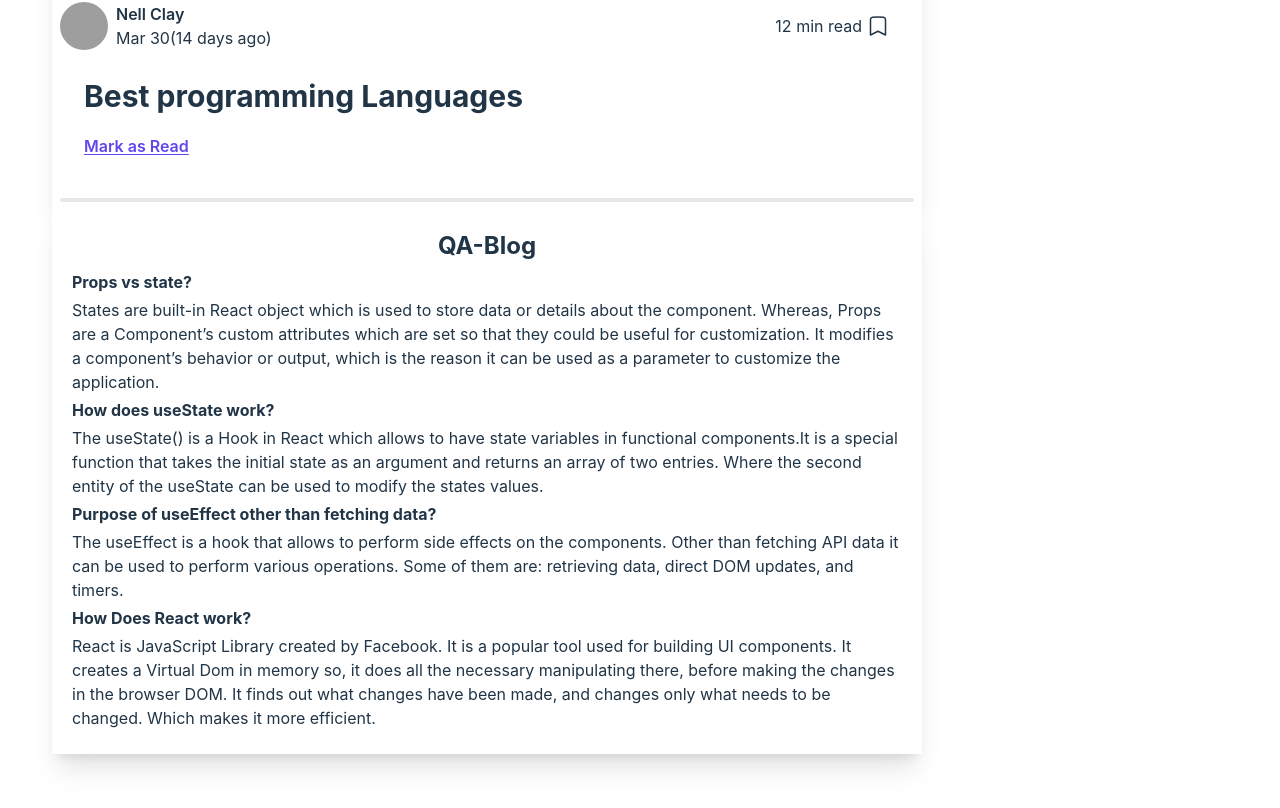
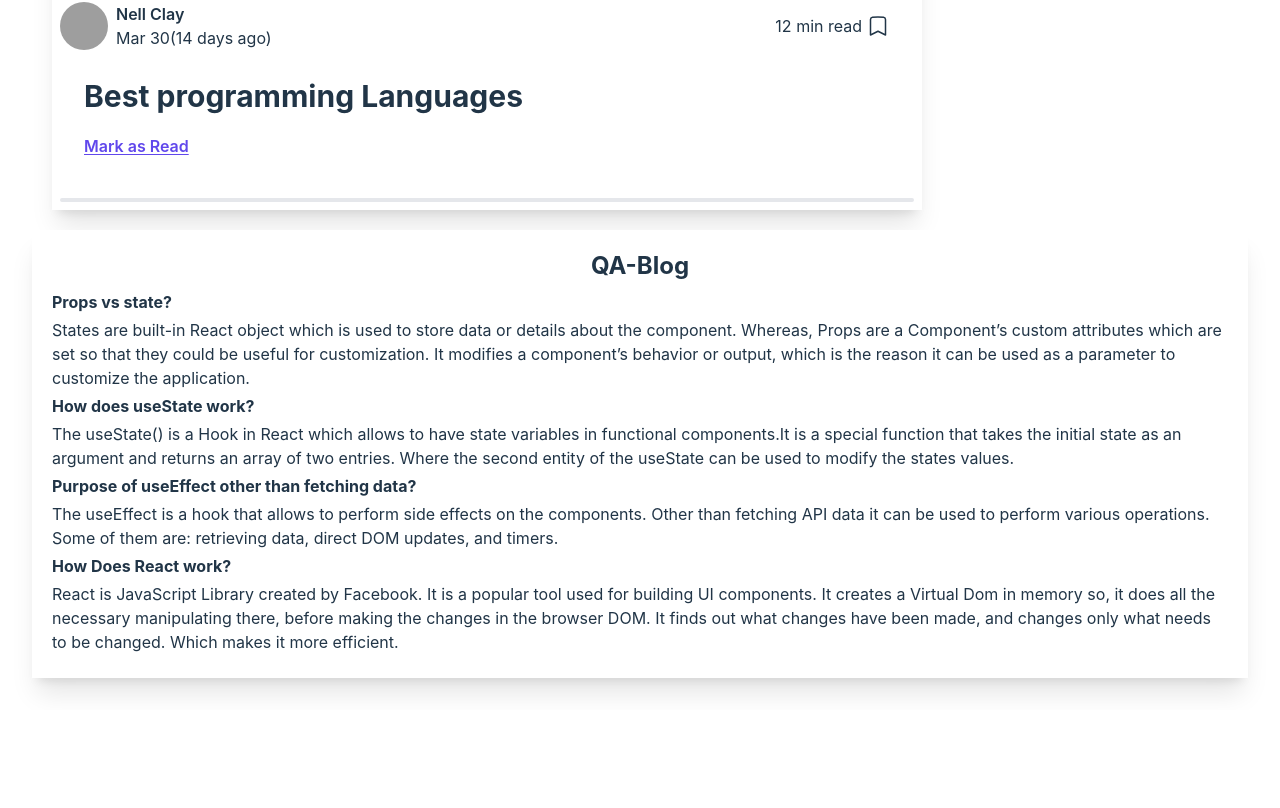
Before and after one commit to Imran-A-K/Cafe-De-Program-, a React (Vite) app: page / in a window 1280 px wide. Shown: the part 2098-2906 px from the top of the page. After the commit the page ends 2808 px from the top, so only its background shows below. Built offline with nearby package versions, Linux system fonts and the light colour scheme; grey boxes are pictures that could not be loaded.

Commit message:
made changes in QnA blog

```diff
--- a/src/Components/Main/Blog/Blog.jsx
+++ b/src/Components/Main/Blog/Blog.jsx
@@ -15,7 +15,7 @@ const Blog = ({updateReadTime,handleBookMark}) => {
       {
         blogDb.map( blogData => <Blog_Card key={blogData.id} blogData={blogData} updateReadTime={updateReadTime} handleBookMark={handleBookMark} />)
       }
-        <Blog_Qa />
+
     </div>
   )
 }
--- a/src/Components/Main/Main.jsx
+++ b/src/Components/Main/Main.jsx
@@ -3,6 +3,7 @@ import Blog from './Blog/Blog'
 import Sidebar from './Sidebar/Sidebar'
 import { ToastContainer, toast } from 'react-toastify';
 import 'react-toastify/dist/ReactToastify.css';
+import Blog_Qa from './Blog/Blog_Qa/Blog_Qa';
 
 const Main = () => {
   const [totalReadTime, setTotalReadTime] = useState(0);
@@ -25,13 +26,18 @@ const Main = () => {
     setTotalReadTime(totalTimeToRead)
   }
   return (
+    <div className='flex flex-col'>
+
     < div className='grid grid-cols-1 md:grid-cols-[3fr_1fr] gap-4 p-5 '>
 
         <Blog handleBookMark={handleBookMark} updateReadTime={updateReadTime} />
         <Sidebar bookMarkList={bookMarkList} totalReadTime={totalReadTime} />
 
-        <ToastContainer />
 
+
+    </div>
+    <Blog_Qa />
+    <ToastContainer />
     </div>
   )
 }
```
